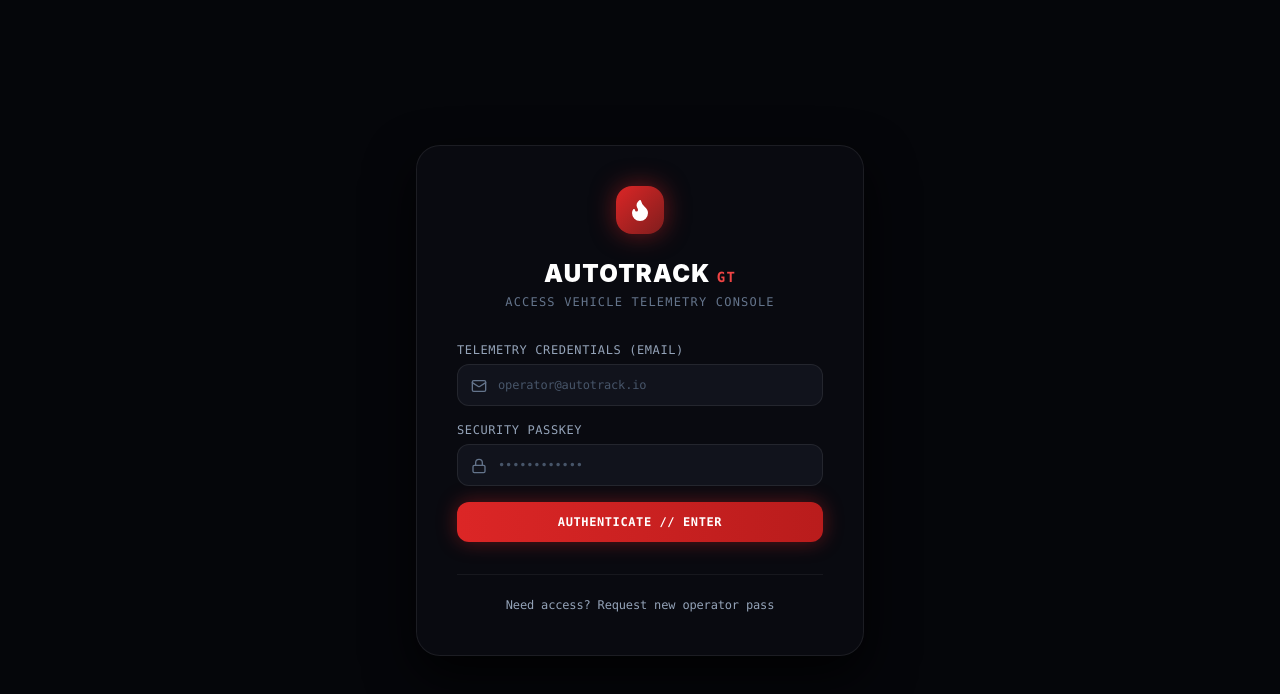
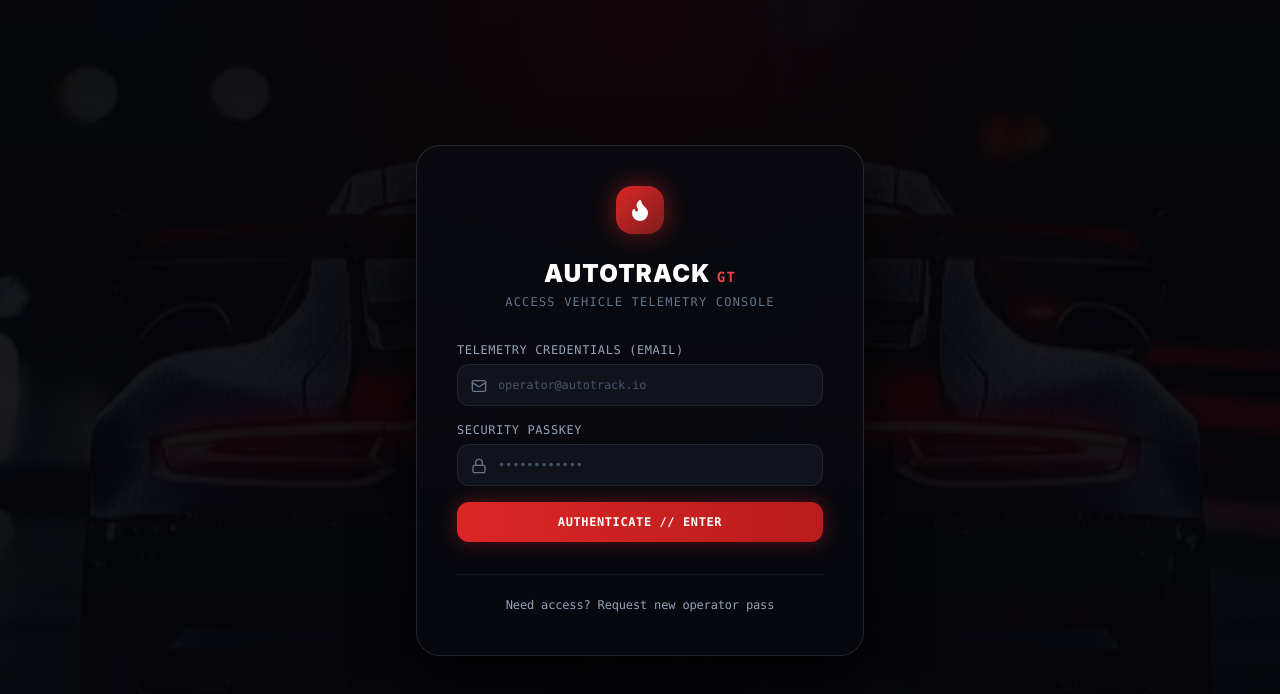
Before and after one commit to jackyToras/autotrack, a React (Vite) app in the folder frontend/: page / in a window 1280 px wide. Shown: the top 694 px of the page. Built offline with nearby package versions, Linux system fonts and the light colour scheme; no server answers.

Commit message:
add atmospheric telemetry wallpaper and glassmorphism styling

```diff
--- a/frontend/src/App.jsx
+++ b/frontend/src/App.jsx
@@ -34,17 +34,27 @@ export default function App() {
     setUser(null);
   };
 
-  if (loading) {
-    return (
-      <div className="min-h-screen bg-slate-950 flex items-center justify-center text-slate-400">
-        Initializing AutoTrack...
+  return (
+    <div className="relative min-h-screen bg-[#05060A] text-[#F3F4F6] selection:bg-red-600 selection:text-white">
+      <div
+        className="fixed inset-0 pointer-events-none z-0 bg-cover bg-center bg-no-repeat opacity-[0.22] filter brightness-90 contrast-125 transition-opacity duration-1000"
+        style={{ backgroundImage: "url('/porsche-bg.jpg')" }}
+      />
+      <div className="fixed inset-0 pointer-events-none z-0 bg-gradient-to-b from-[#05060A]/80 via-[#05060A]/65 to-[#05060A]/95" />
+      <div className="fixed inset-0 pointer-events-none z-0 bg-[radial-gradient(ellipse_at_top,_var(--tw-gradient-stops))] from-red-950/20 via-transparent to-transparent" />
+
+      <div className="relative z-10 min-h-screen">
+        {loading ? (
+          <div className="min-h-screen flex items-center justify-center text-slate-400 font-mono text-xs uppercase tracking-widest">
+            <span className="w-2 h-2 rounded-full bg-red-600 animate-ping mr-3"></span>
+            Initializing AutoTrack GT Telemetry...
+          </div>
+        ) : !user ? (
+          <Auth onLoginSuccess={(userData) => setUser(userData)} />
+        ) : (
+          <Dashboard user={user} onLogout={handleLogout} />
+        )}
       </div>
-    );
-  }
-
-  if (!user) {
-    return <Auth onLoginSuccess={(userData) => setUser(userData)} />;
-  }
-
-  return <Dashboard user={user} onLogout={handleLogout} />;
+    </div>
+  );
 }
--- a/frontend/src/components/Auth.jsx
+++ b/frontend/src/components/Auth.jsx
@@ -32,8 +32,8 @@ export default function Auth({ onLoginSuccess }) {
   };
 
   return (
-    <div className="min-h-screen flex items-center justify-center bg-[#05060A] px-4 selection:bg-red-600 selection:text-white">
-      <div className="max-w-md w-full bg-[#090A10] border border-white/[0.08] rounded-3xl p-8 sm:p-10 shadow-[0_20px_50px_rgba(0,0,0,0.8)] relative overflow-hidden backdrop-blur-2xl">
+    <div className="min-h-screen flex items-center justify-center bg-transparent px-4 selection:bg-red-600 selection:text-white">
+      <div className="max-w-md w-full bg-[#090A10]/85 border border-white/[0.12] rounded-3xl p-8 sm:p-10 shadow-[0_25px_60px_rgba(0,0,0,0.9)] relative overflow-hidden backdrop-blur-2xl">
         <div className="flex justify-center mb-6">
           <div className="w-12 h-12 rounded-2xl bg-gradient-to-br from-red-600 to-red-900 flex items-center justify-center text-white shadow-[0_0_25px_rgba(220,38,38,0.5)]">
             <Flame className="w-6 h-6 fill-white text-white" />
--- a/frontend/src/components/Dashboard.jsx
+++ b/frontend/src/components/Dashboard.jsx
@@ -121,8 +121,8 @@ export default function Dashboard({ user, onLogout }) {
   const progressPct = Math.min(100, Math.max(0, Math.round((cycleDriven / cycleDistance) * 100)));
 
   return (
-    <div className="min-h-screen bg-[#05060A] text-[#F3F4F6] selection:bg-red-600 selection:text-white">
-      <header className="sticky top-0 z-50 bg-[#08090E]/95 backdrop-blur-md border-b border-white/[0.07]">
+    <div className="min-h-screen bg-transparent text-[#F3F4F6] selection:bg-red-600 selection:text-white">
+      <header className="sticky top-0 z-50 bg-[#08090E]/80 backdrop-blur-xl border-b border-white/[0.08]">
         <div className="max-w-7xl mx-auto px-4 sm:px-6">
           <div className="h-16 flex items-center justify-between gap-4">
             <div className="flex items-center gap-6">
@@ -238,7 +238,7 @@ export default function Dashboard({ user, onLogout }) {
             <div className="text-xs font-mono tracking-widest text-slate-500 uppercase">Synchronizing Telemetry...</div>
           </div>
         ) : vehicles.length === 0 ? (
-          <div className="bg-[#0A0B10] border border-white/[0.08] rounded-3xl p-16 text-center max-w-lg mx-auto shadow-2xl relative overflow-hidden">
+          <div className="bg-[#0A0B10]/85 border border-white/[0.08] rounded-3xl p-16 text-center max-w-lg mx-auto shadow-2xl relative overflow-hidden backdrop-blur-xl">
             <div className="w-16 h-16 rounded-2xl bg-gradient-to-br from-red-600/20 to-transparent border border-red-500/30 flex items-center justify-center mx-auto mb-5 text-red-500 shadow-[0_0_30px_rgba(220,38,38,0.2)]">
               <Car className="w-8 h-8" />
             </div>
@@ -280,7 +280,7 @@ export default function Dashboard({ user, onLogout }) {
             )}
 
             <div className="grid grid-cols-1 sm:grid-cols-2 lg:grid-cols-4 gap-4">
-              <div className="bg-[#0B0C12] border border-white/[0.08] hover:border-red-500/40 rounded-2xl p-5 transition-all duration-300 hover:-translate-y-1 hover:shadow-[0_12px_30px_-10px_rgba(0,0,0,0.8)] relative group overflow-hidden">
+              <div className="bg-[#0B0C12]/80 backdrop-blur-md border border-white/[0.08] hover:border-red-500/50 rounded-2xl p-5 transition-all duration-300 hover:-translate-y-1 hover:shadow-[0_12px_30px_-10px_rgba(220,38,38,0.25)] relative group overflow-hidden">
                 <div className="flex items-center justify-between text-slate-500 text-[11px] font-mono uppercase tracking-wider mb-2">
                   <span>Current Odometer</span>
                   <Gauge className="w-4 h-4 text-red-500 group-hover:scale-110 transition-transform" />
@@ -295,7 +295,7 @@ export default function Dashboard({ user, onLogout }) {
                 </div>
               </div>
 
-              <div className="bg-[#0B0C12] border border-white/[0.08] hover:border-red-500/40 rounded-2xl p-5 transition-all duration-300 hover:-translate-y-1 hover:shadow-[0_12px_30px_-10px_rgba(0,0,0,0.8)] relative group overflow-hidden">
+              <div className="bg-[#0B0C12]/80 backdrop-blur-md border border-white/[0.08] hover:border-red-500/50 rounded-2xl p-5 transition-all duration-300 hover:-translate-y-1 hover:shadow-[0_12px_30px_-10px_rgba(220,38,38,0.25)] relative group overflow-hidden">
                 <div className="flex items-center justify-between text-slate-500 text-[11px] font-mono uppercase tracking-wider mb-2">
                   <span>Service Horizon</span>
                   <Calendar className="w-4 h-4 text-amber-500 group-hover:scale-110 transition-transform" />
@@ -322,7 +322,7 @@ export default function Dashboard({ user, onLogout }) {
                 </div>
               </div>
 
-              <div className="bg-[#0B0C12] border border-white/[0.08] hover:border-red-500/40 rounded-2xl p-5 transition-all duration-300 hover:-translate-y-1 hover:shadow-[0_12px_30px_-10px_rgba(0,0,0,0.8)] relative group overflow-hidden">
+              <div className="bg-[#0B0C12]/80 backdrop-blur-md border border-white/[0.08] hover:border-red-500/50 rounded-2xl p-5 transition-all duration-300 hover:-translate-y-1 hover:shadow-[0_12px_30px_-10px_rgba(220,38,38,0.25)] relative group overflow-hidden">
                 <div className="flex items-center justify-between text-slate-500 text-[11px] font-mono uppercase tracking-wider mb-2">
                   <span>Total Capital Outlay</span>
                   <IndianRupee className="w-4 h-4 text-emerald-400 group-hover:scale-110 transition-transform" />
@@ -336,7 +336,7 @@ export default function Dashboard({ user, onLogout }) {
                 </div>
               </div>
 
-              <div className="bg-[#0B0C12] border border-white/[0.08] hover:border-red-500/40 rounded-2xl p-5 transition-all duration-300 hover:-translate-y-1 hover:shadow-[0_12px_30px_-10px_rgba(0,0,0,0.8)] relative group overflow-hidden">
+              <div className="bg-[#0B0C12]/80 backdrop-blur-md border border-white/[0.08] hover:border-red-500/50 rounded-2xl p-5 transition-all duration-300 hover:-translate-y-1 hover:shadow-[0_12px_30px_-10px_rgba(220,38,38,0.25)] relative group overflow-hidden">
                 <div className="flex items-center justify-between text-slate-500 text-[11px] font-mono uppercase tracking-wider mb-2">
                   <span>Cost Efficiency</span>
                   <ShieldCheck className="w-4 h-4 text-purple-400 group-hover:scale-110 transition-transform" />
@@ -363,7 +363,7 @@ export default function Dashboard({ user, onLogout }) {
               currentOdometer={selectedVehicle?.current_odometer || 0}
             />
 
-            <div className="bg-[#0A0B10] border border-white/[0.08] rounded-2xl overflow-hidden shadow-2xl backdrop-blur-xl">
+            <div className="bg-[#0A0B10]/80 border border-white/[0.08] rounded-2xl overflow-hidden shadow-2xl backdrop-blur-xl">
               <div className="p-5 border-b border-white/[0.06] flex flex-col sm:flex-row items-start sm:items-center justify-between gap-3">
                 <div>
                   <div className="text-xs font-mono uppercase tracking-widest text-red-500">Service Audit Logs</div>
--- a/frontend/src/components/TelemetryChart.jsx
+++ b/frontend/src/components/TelemetryChart.jsx
@@ -54,7 +54,7 @@ export default function TelemetryChart({ services = [], currentOdometer = 0 }) {
     : '';
 
   return (
-    <div className="bg-[#0A0B10] border border-white/[0.08] rounded-2xl p-6 relative overflow-hidden backdrop-blur-xl group hover:border-red-500/30 transition-all duration-300">
+    <div className="bg-[#0A0B10]/80 border border-white/[0.08] rounded-2xl p-6 relative overflow-hidden backdrop-blur-xl group hover:border-red-500/30 transition-all duration-300">
       <div className="flex flex-col sm:flex-row items-start sm:items-center justify-between gap-4 mb-6">
         <div>
           <div className="flex items-center gap-2">
```
Also changed, not shown: frontend/public/porsche-bg.jpg (added).
